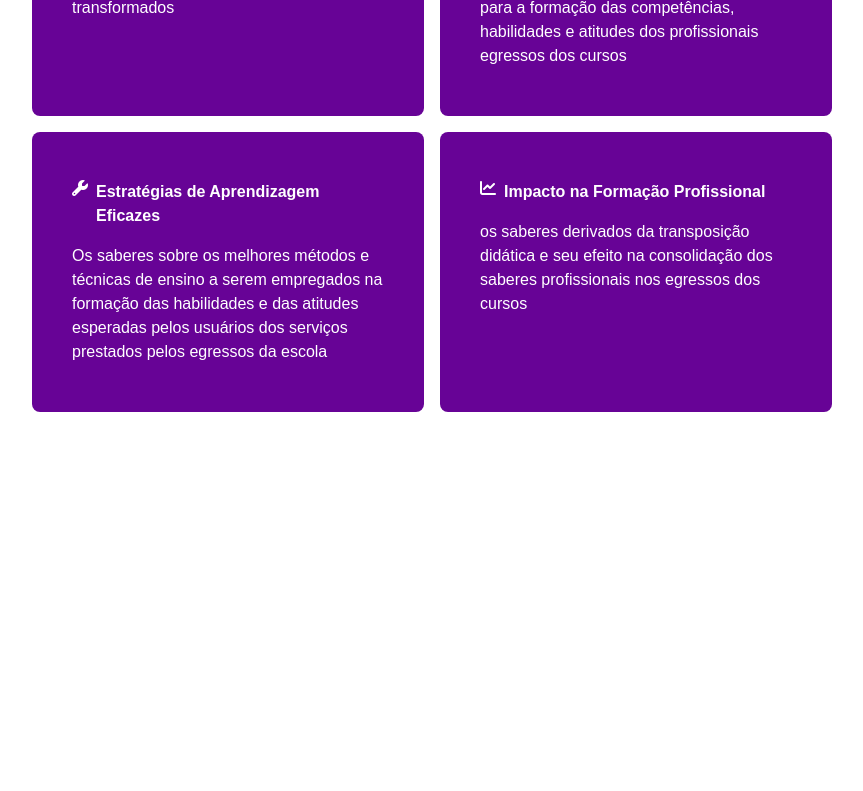
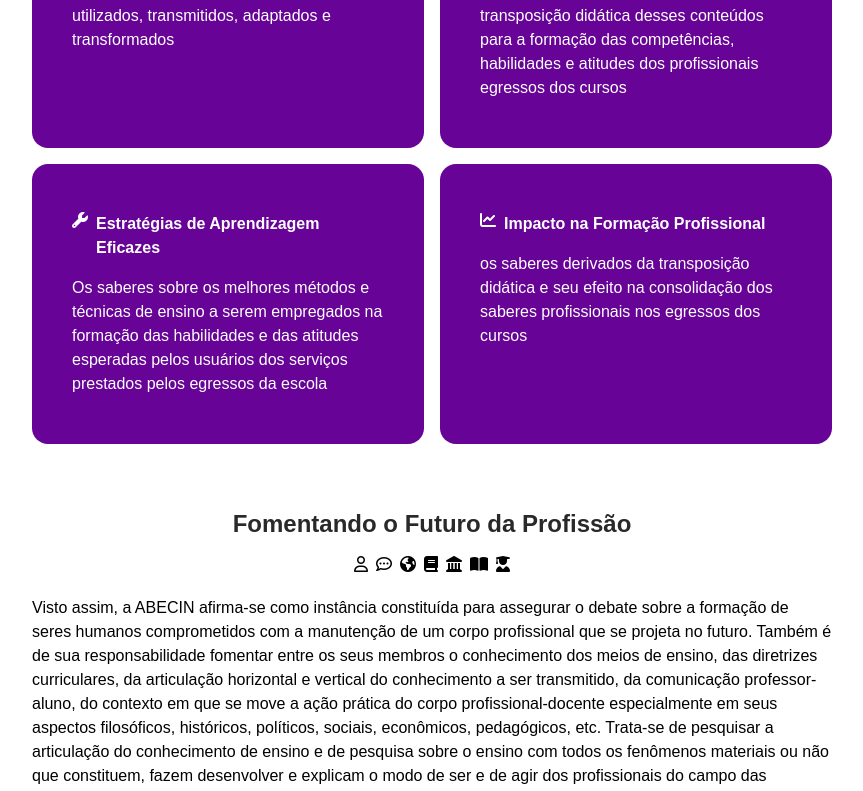
Before and after one commit to softeam-org/abecin, a Next.js app: page /sobre in a window 1280 px wide. Shown: the part 800-1591 px from the top of the page, without its empty margins (208-1071 px from the left). Before the commit the page ends 1340 px from the top, so only its background shows below. Built offline with nearby package versions, Linux system fonts and the light colour scheme; some icons are missing.

Commit message:
chore: add last section of sobre page

```diff
--- a/src/app/sobre/page.tsx
+++ b/src/app/sobre/page.tsx
@@ -4,39 +4,44 @@ import TextBox from '@/features/sobre/view/TextBox'
 export default function Sobre() {
 	return (
 		<PageContent>
-			<div className="flex flex-col gap-8">
 			<h1 className="text-xl font-bold relative">
 				Sobre
 				<span className="block w-16 h-2 bg-[#4A1861] absolute left-0"></span>
 			</h1>
+			<div className="mt-8 flex flex-col gap-16">
+				<section>
 					<div className="flex flex-col text-pretty gap-8">
 						<p>
-						A ABECIN é uma entidade constituída com a finalidade de
-						assegurar o debate sobre a formação de pessoas
-						comprometidas com a manutenção e a ampliação de um corpo
-						profissional atuante nos campos das práticas da Ciência
-						da Informação, que congrega instituições e profissionais
-						voltados à formação de recursos humanos em nível
-						universitário, cuja missão guarda relação direta com o
-						conjunto de interesses e visões de mundo e com o ideário
-						de permanência desse corpo profissional na sociedade.
+							A ABECIN é uma entidade constituída com a finalidade
+							de assegurar o debate sobre a formação de pessoas
+							comprometidas com a manutenção e a ampliação de um
+							corpo profissional atuante nos campos das práticas
+							da Ciência da Informação, que congrega instituições
+							e profissionais voltados à formação de recursos
+							humanos em nível universitário, cuja missão guarda
+							relação direta com o conjunto de interesses e visões
+							de mundo e com o ideário de permanência desse corpo
+							profissional na sociedade.
 						</p>
 						<p>
-						A criação da ABECIN é resultante do entendimento comum
-						de profissionais que hoje, majoritariamente operando nos
-						campos do ensino, pesquisa e extensão, forjou ou
-						assimilou um conhecimento decorrente de práticas de
-						trabalho transformado em conhecimento escolar fluente
-						dentro da instituição educacional instituída para dar
-						virtual existência e noção de permanência a esse corpo
-						profissional, com a fixação de novos recursos humanos na
-						realização da pesquisa, da experimentação e do ensino.
+							A criação da ABECIN é resultante do entendimento
+							comum de profissionais que hoje, majoritariamente
+							operando nos campos do ensino, pesquisa e extensão,
+							forjou ou assimilou um conhecimento decorrente de
+							práticas de trabalho transformado em conhecimento
+							escolar fluente dentro da instituição educacional
+							instituída para dar virtual existência e noção de
+							permanência a esse corpo profissional, com a fixação
+							de novos recursos humanos na realização da pesquisa,
+							da experimentação e do ensino.
 						</p>
 					</div>
+				</section>
+				<section className="flex flex-col gap-8">
 					<h2 className="px-8 text-center font-bold text-2xl text-[#292929]">
-					A ABECIN é um espaço político que valoriza tanto a discussão
-					quanto a prática de novos saberes, guiada por quatro linhas
-					fundamentais.
+						A ABECIN é um espaço político que valoriza tanto a
+						discussão quanto a prática de novos saberes, guiada por
+						quatro linhas fundamentais.
 					</h2>
 					<div className="mx-auto flex flex-col md:grid md:grid-cols-2 gap-4 max-w-lg md:max-w-4xl">
 						<TextBox
@@ -64,6 +69,53 @@ export default function Sobre() {
 							conteudo="os saberes derivados da transposição didática e seu efeito na consolidação dos saberes profissionais nos egressos dos cursos"
 						/>
 					</div>
+				</section>
+				<section className="flex flex-col gap-6">
+					<div className="flex flex-col gap-4 items-center">
+						<h2 className="px-8 text-center font-bold text-2xl text-[#292929]">
+							Fomentando o Futuro da Profissão
+						</h2>
+						<div className="flex flex-row gap-2">
+							<i className="fa-regular fa-user" />
+							<i className="fa-regular fa-comment-dots" />
+							<i className="fa-solid fa-earth-americas" />
+							<i className="fa-solid fa-book" />
+							<i className="fa-solid fa-landmark" />
+							<i className="fa-solid fa-book-open" />
+							<i className="fa-solid fa-user-graduate" />
+						</div>
+					</div>
+					<p className="text-pretty">
+						Visto assim, a ABECIN afirma-se como instância
+						constituída para assegurar o debate sobre a formação de
+						seres humanos comprometidos com a manutenção de um corpo
+						profissional que se projeta no futuro. Também é de sua
+						responsabilidade fomentar entre os seus membros o
+						conhecimento dos meios de ensino, das diretrizes
+						curriculares, da articulação horizontal e vertical do
+						conhecimento a ser transmitido, da comunicação
+						professor-aluno, do contexto em que se move a ação
+						prática do corpo profissional-docente especialmente em
+						seus aspectos filosóficos, históricos, políticos,
+						sociais, econômicos, pedagógicos, etc. Trata-se de
+						pesquisar a articulação do conhecimento de ensino e de
+						pesquisa sobre o ensino com todos os fenômenos materiais
+						ou não que constituem, fazem desenvolver e explicam o
+						modo de ser e de agir dos profissionais do campo das
+						profissões da informação e de seu futuro
+					</p>
+				</section>
+				<section>
+					<div className="bg-abecin-secondary bg-[url('/vector.png')] bg-no-repeat bg-[left_2rem_top_4rem] md:bg-[right_3rem_top_1rem] lg:bg-[right_5rem_top_2rem] lg:bg-[length:250px_220px] rounded-2xl py-12 px-8 md:px-28">
+						<p className="text-center text-pretty text-white font-bold">
+							Sua missão é, acima de tudo, fortalecer de maneira
+							única o corpo profissional no campo das profissões
+							da informação. Esse fortalecimento cria uma base
+							sólida para orientar as escolas na consolidação dos
+							diversos segmentos que compõem essa área de atuação.
+						</p>
+					</div>
+				</section>
 			</div>
 		</PageContent>
 	)
--- a/src/features/sobre/view/TextBox.tsx
+++ b/src/features/sobre/view/TextBox.tsx
@@ -12,7 +12,7 @@ export default function TextBox({
 	tipo
 }: TextBoxProps) {
 	return (
-		<div className="bg-abecin-secondary text-white px-10 py-12 rounded-lg flex flex-col gap-4 relative">
+		<div className="bg-abecin-secondary text-white px-10 py-12 rounded-2xl flex flex-col gap-4 relative">
 			{tipo === 'cargo' && (
 				<div>
 					<i className={`absolute top-4 right-4 fa-solid ${icone}`} />
```
Also changed, not shown: public/vector.png (added). Lines whose indentation alone changed are shown as unchanged.
